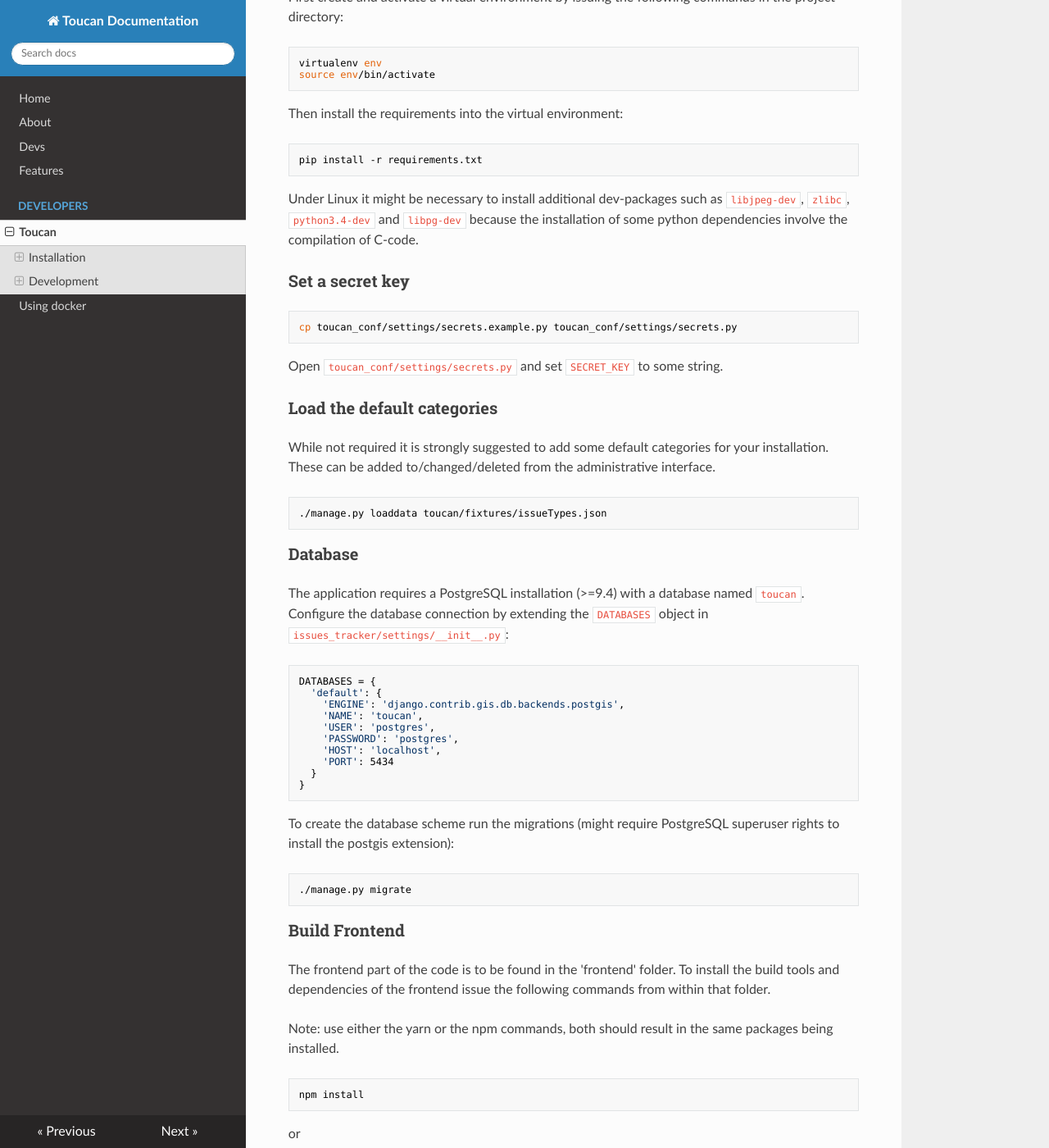
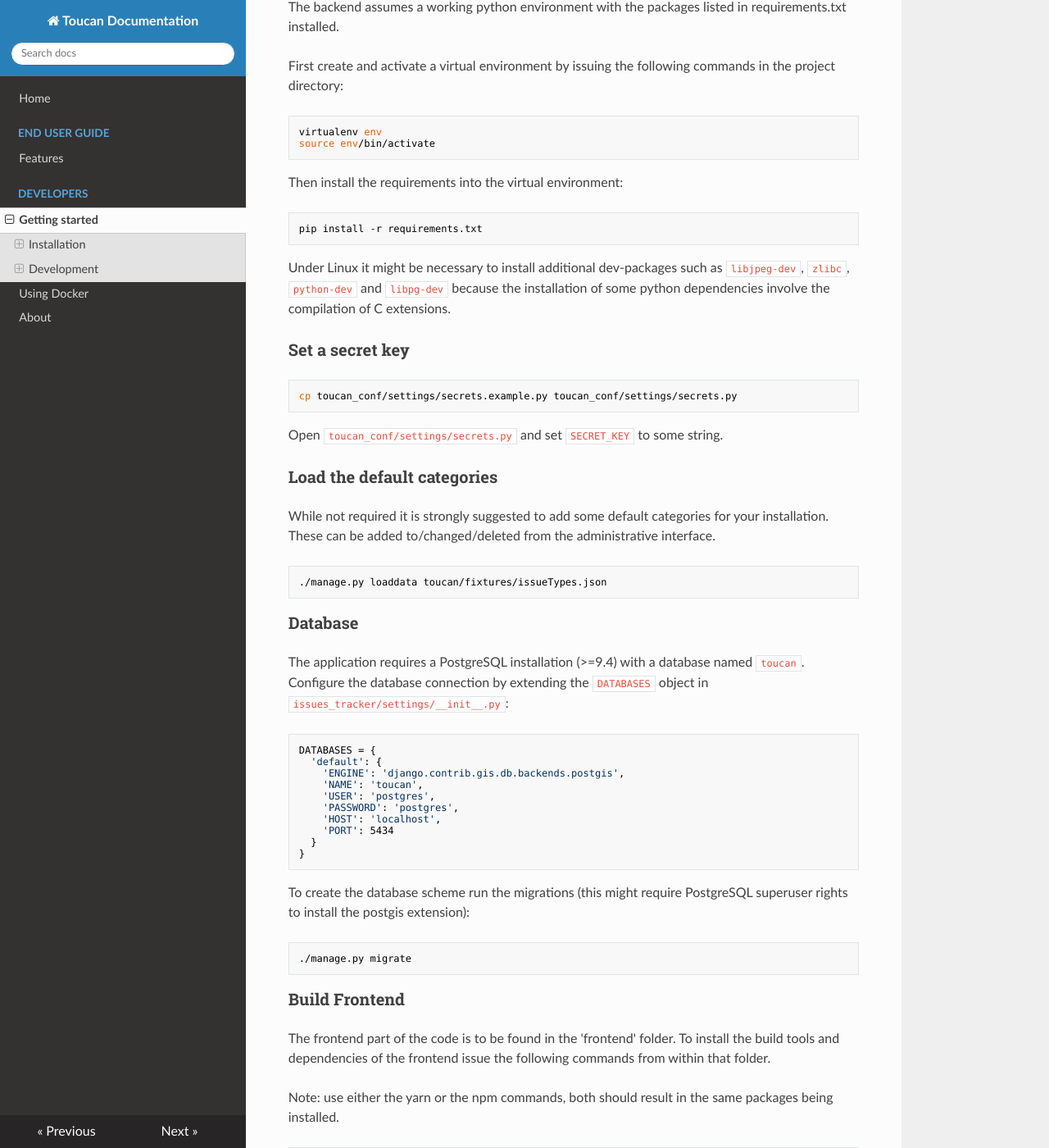
Before and after one commit to beetwo/toucan, an MkDocs documentation site: the page built from docs/docs/developers/index.md, in a window 1280 px wide and 1400 px high, scrolled down 547 px. Shown: the whole window at 82% size. Built offline with MkDocs 1.6.1, drawn with Linux system fonts in a browser that asks for light colours; nearby versions of some CDN libraries; old or Windows-style settings are respelled for this version of MkDocs; some of the changed text lies outside the part shown.

Commit message:
update docs

````diff
--- a/docs/docs/developers/index.md
+++ b/docs/docs/developers/index.md
@@ -1,4 +1,10 @@
-# Toucan
+# Developing Toucan
+
+```
+This is currently just the old README.md file from the repository.
+If you follow through this and hit any walls please file an issue or
+(even better) issue a pull request. Thanks.
+```
 
 ## Installation
 
@@ -12,9 +18,11 @@
 
 ### Dependencies
 
-The backend assumes a working python environment with the packages listed in requirements.txt installed.
+The backend assumes a working python environment with the packages
+listed in requirements.txt installed.
 
-First create and activate a virtual environment by issuing the following commands in the project directory:
+First create and activate a virtual environment by issuing the following
+commands in the project directory:
 
 ```
 virtualenv env
@@ -27,7 +35,10 @@
 pip install -r requirements.txt
 ```
 
-Under Linux it might be necessary to install additional dev-packages such as `libjpeg-dev`, `zlibc`, `python3.4-dev` and `libpg-dev` because the installation of some python dependencies involve the compilation of C-code.
+Under Linux it might be necessary to install additional dev-packages
+such as `libjpeg-dev`, `zlibc`, `python-dev` and `libpg-dev` because
+the installation of some python dependencies involve the compilation of
+C extensions.
 
 ### Set a secret key
 
@@ -39,13 +50,18 @@
 
 ### Load the default categories
 
-While not required it is strongly suggested to add some default categories for your installation. These can be added to/changed/deleted from the administrative interface.
+While not required it is strongly suggested to add some default
+categories for your installation. These can be added to/changed/deleted
+from the administrative interface.
+
 ```
 ./manage.py loaddata toucan/fixtures/issueTypes.json
 ```
 ### Database
 
-The application requires a PostgreSQL installation (>=9.4) with a database named `toucan`. Configure the database connection by extending the `DATABASES` object in `issues_tracker/settings/__init__.py`:
+The application requires a PostgreSQL installation (>=9.4) with a
+database named `toucan`. Configure the database connection by extending
+the `DATABASES` object in `issues_tracker/settings/__init__.py`:
 
 ```
 DATABASES = {
@@ -60,7 +76,8 @@
 }
 ```
 
-To create the database scheme run the migrations (might require PostgreSQL superuser rights to install the postgis extension):
+To create the database scheme run the migrations (this might require
+PostgreSQL superuser rights to install the postgis extension):
 
 ```
 ./manage.py migrate
@@ -68,9 +85,12 @@
 
 ### Build Frontend
 
-The frontend part of the code is to be found in the 'frontend' folder. To install the build tools and dependencies of the frontend issue the following commands from within that folder.
+The frontend part of the code is to be found in the 'frontend' folder.
+To install the build tools and dependencies of the frontend issue the
+following commands from within that folder.
 
-Note: use either the yarn or the npm commands, both should result in the same packages being installed.
+Note: use either the yarn or the npm commands, both should result in
+the same packages being installed.
 
 ```
 npm install
@@ -95,7 +115,8 @@
 
 ### Frontend
 
-Start the development server so that the frontend is automatically rebuilt when a file is modified.
+Start the development server so that the frontend is automatically
+rebuilt when a file is modified.
 In the ./frontend folder run the following command
 
 ```
@@ -109,7 +130,8 @@
 ```
 
 
-For fearless frontend developers there is also the option to enable hot module replacement.
+For fearless frontend developers there is also the option to enable hot
+module replacement.
 ```
 npm run hmr
 ```
@@ -120,7 +142,9 @@
 yarn hmr
 ```
 
-This will start a server to do the static file hosting on 127.0.0.1:8080 and skip the django dev server for the built frontend files.
+This will start a server to do the static file hosting on
+127.0.0.1:8080 and skip the django dev server for the built frontend
+files.
 
 
 ### Backend
@@ -139,4 +163,5 @@
 ./manage.py runserver --settings=toucan_conf.settings.dev
 ```
 
-You should be able to access the application now at http://127.0.0.1:8000.
+You should be able to access the application now at
+http://127.0.0.1:8000.
--- a/docs/mkdocs.yml
+++ b/docs/mkdocs.yml
@@ -1,2 +1,12 @@
 site_name: Toucan Documentation
+
+pages:
+- Home: 'index.md'
+- End User Guide:
+    - 'Features': 'user-guide/features.md'
+- Developers:
+    - 'Getting started': 'developers/index.md'
+    - 'Using Docker': 'developers/using-docker.md'
+- About: 'about.md'
+
 theme: readthedocs
````
Also changed, not shown: docs/docs/user-guide/features.md (renamed from docs/docs/users.md).
